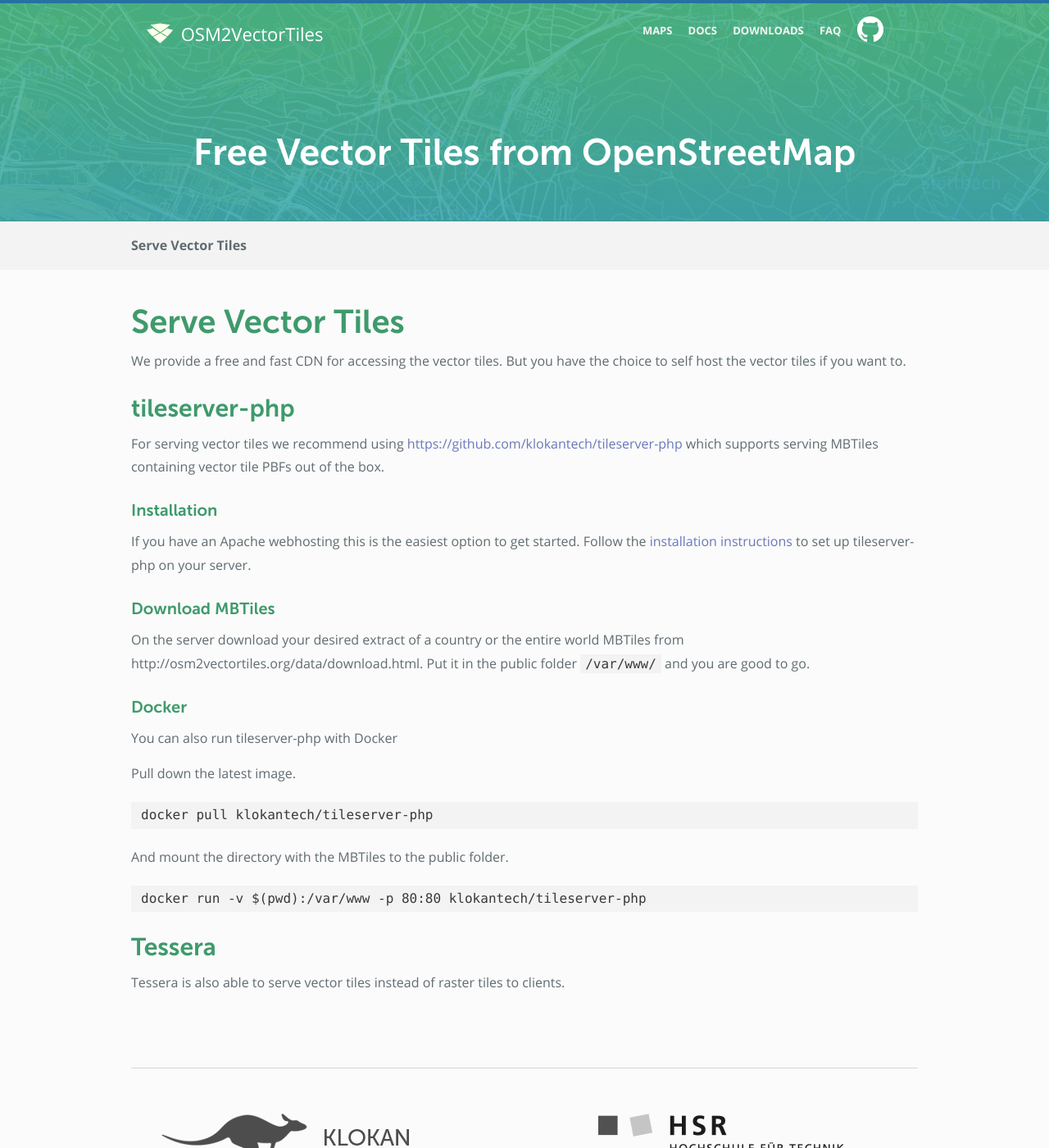
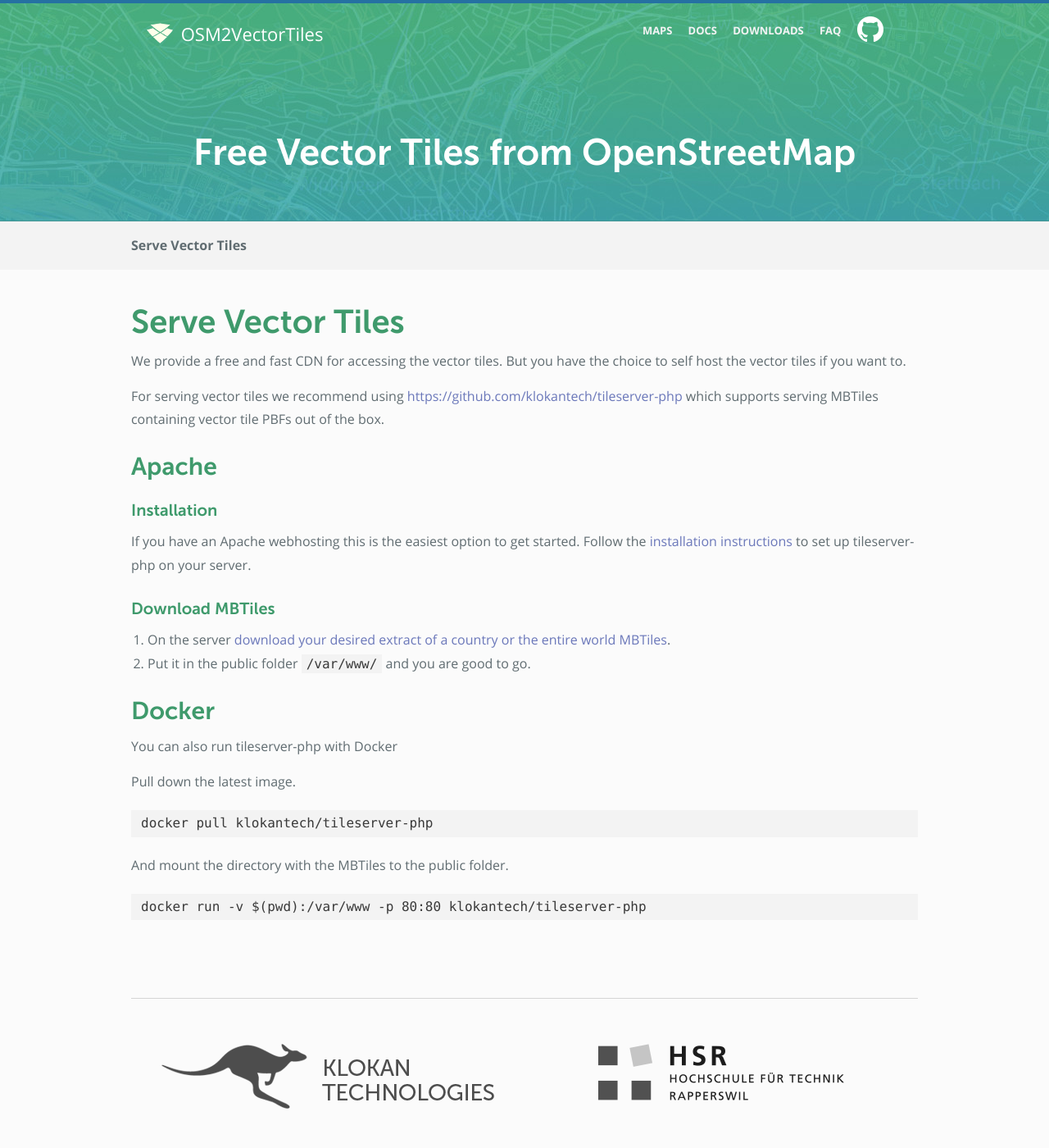
Before and after one commit to osm2vectortiles/osm2vectortiles, a Jekyll site: the page built from docs/serve-vector-tiles.md, in a window 1280 px wide and 1400 px high. Shown: the whole window at 82% size. Built offline with Jekyll 4.4.1, drawn with Linux system fonts in a browser that asks for light colours; Markdown is read by kramdown in place of the engine named in the settings.

Commit message:
Cleanup vector tile serving

````diff
--- a/docs/serve-vector-tiles.md
+++ b/docs/serve-vector-tiles.md
@@ -9,11 +9,11 @@
 We provide a free and fast CDN for accessing the vector tiles.
 But you have the choice to self host the vector tiles if you want to.
 
-## tileserver-php
-
 For serving vector tiles we recommend using
 [https://github.com/klokantech/tileserver-php](tileserver-php from Klokan Technologies)
 which supports serving MBTiles containing vector tile PBFs out of the box.
+
+## Apache
 
 ### Installation
 
@@ -23,11 +23,11 @@
 
 ### Download MBTiles
 
-On the server download your desired extract of a country or the
-entire world MBTiles from http://osm2vectortiles.org/data/download.html.
-Put it in the public folder `/var/www/` and you are good to go.
+1. On the server [download your desired extract of a country or the
+entire world MBTiles](/downloads).
+2. Put it in the public folder `/var/www/` and you are good to go.
 
-### Docker
+## Docker
 
 You can also run tileserver-php with Docker
 
@@ -42,7 +42,3 @@
 ```bash
 docker run -v $(pwd):/var/www -p 80:80 klokantech/tileserver-php
 ```
-
-## Tessera
-
-Tessera is also able to serve vector tiles instead of raster tiles to clients.
````
